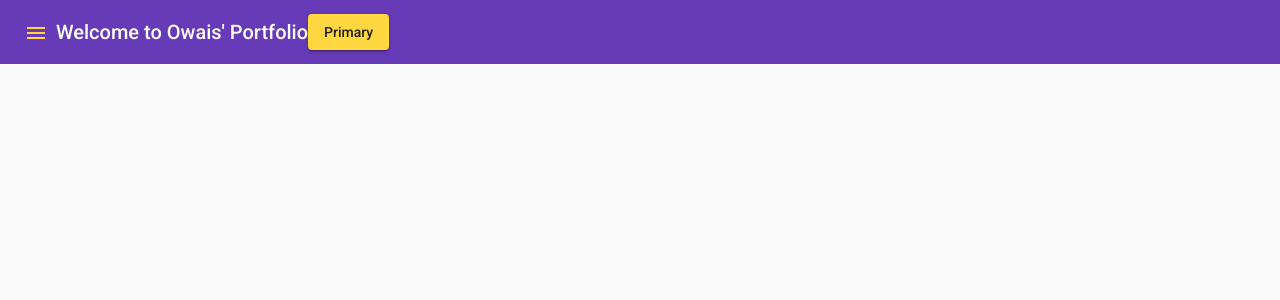
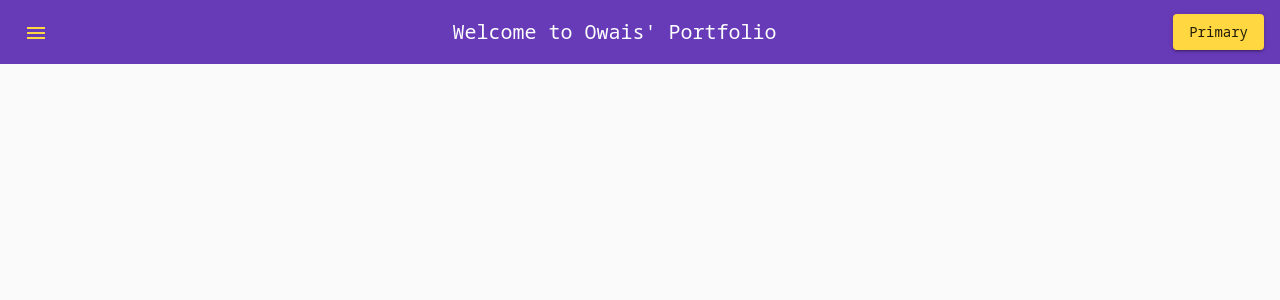
Before and after one commit to oowais/Portfolio, an Angular app: page / in a window 1280 px wide. Shown: the top 300 px of the page. Built offline with nearby package versions, Linux system fonts and the light colour scheme.

Commit message:
Font updated

```diff
--- a/src/app/portfolio/portfolio.component.css
+++ b/src/app/portfolio/portfolio.component.css
@@ -22,3 +22,7 @@
   transform: translateY(-3px);
   box-shadow: 0 4px 17px rgba(0, 0, 0, 0.35);
 }
+
+.spacer {
+  flex: 1 1 auto;
+}
--- a/src/app/portfolio/portfolio.component.html
+++ b/src/app/portfolio/portfolio.component.html
@@ -8,10 +8,11 @@
       <button mat-icon-button color="accent" aria-label="To toggle sidenav" (click)="drawer.toggle()">
         <mat-icon>menu</mat-icon>
       </button>
-      <span>Welcome to Owais' Portfolio</span>
+      <span class="spacer"></span>
+      <span class="btn">Welcome to Owais' Portfolio</span>
+      <span class="spacer"></span>
       <button class="mat-elevation-z2 btn" mat-flat-button color="accent">Primary</button>
     </mat-toolbar>
 
   </mat-sidenav-content>
-
 </mat-sidenav-container>
--- a/src/index.html
+++ b/src/index.html
@@ -9,6 +9,9 @@
   <link rel="preconnect" href="https://fonts.gstatic.com">
   <link href="https://fonts.googleapis.com/css2?family=Roboto:wght@300;400;500&display=swap" rel="stylesheet">
   <link href="https://fonts.googleapis.com/icon?family=Material+Icons" rel="stylesheet">
+  <link rel="preconnect" href="https://fonts.googleapis.com">
+  <link rel="preconnect" href="https://fonts.gstatic.com" crossorigin>
+  <link href="https://fonts.googleapis.com/css2?family=Noto+Sans+Mono&display=swap" rel="stylesheet">
 </head>
 <body class="mat-typography">
   <app-root></app-root>
--- a/src/styles.css
+++ b/src/styles.css
@@ -1,4 +1,13 @@
 /* You can add global styles to this file, and also import other style files */
 
-html, body { height: 100%; }
-body { margin: 0; font-family: Roboto, "Helvetica Neue", sans-serif; }
+html, body {
+  height: 100%;
+}
+
+body {
+  margin: 0;
+}
+
+* {
+  font-family: 'Noto Sans Mono', monospace;
+}
```
